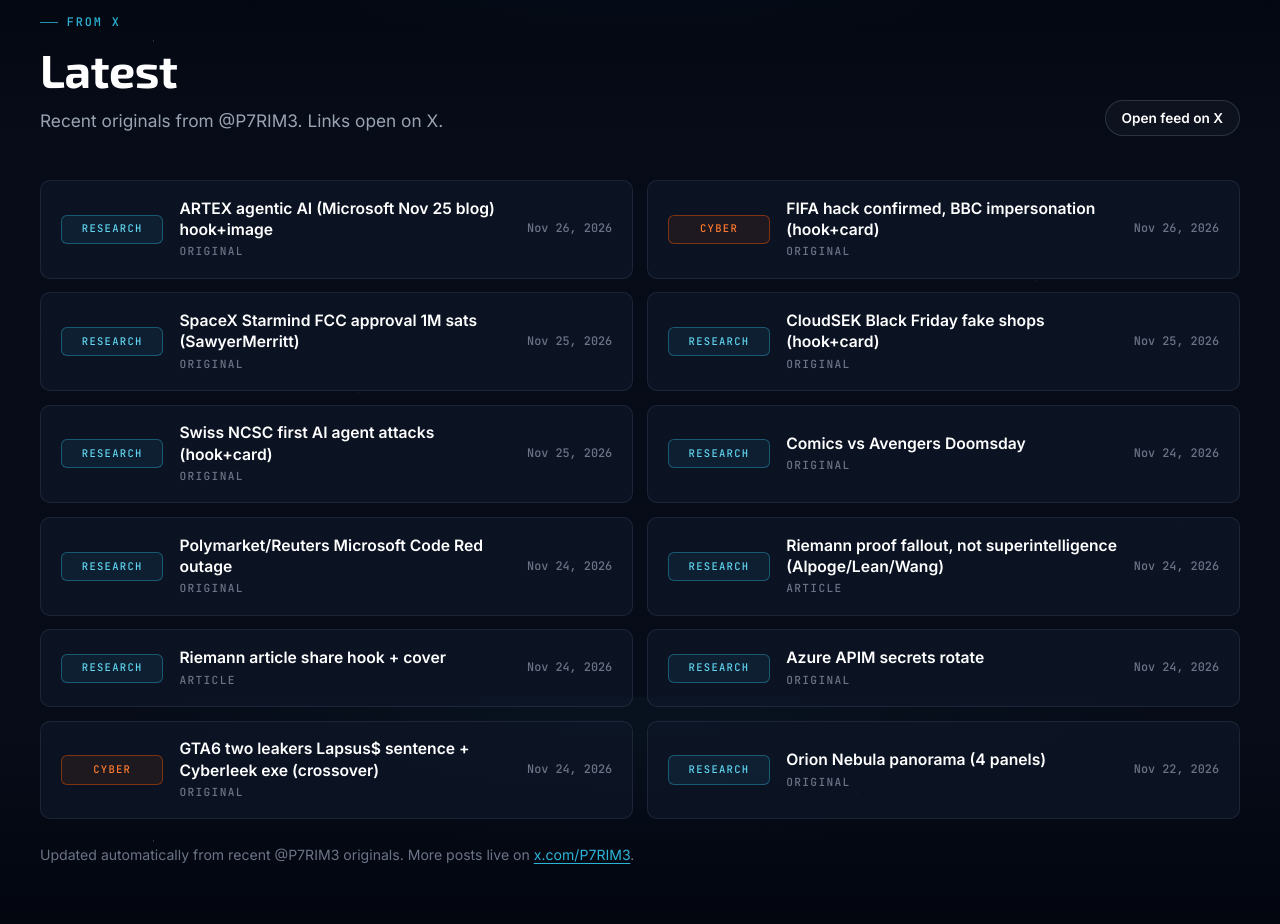
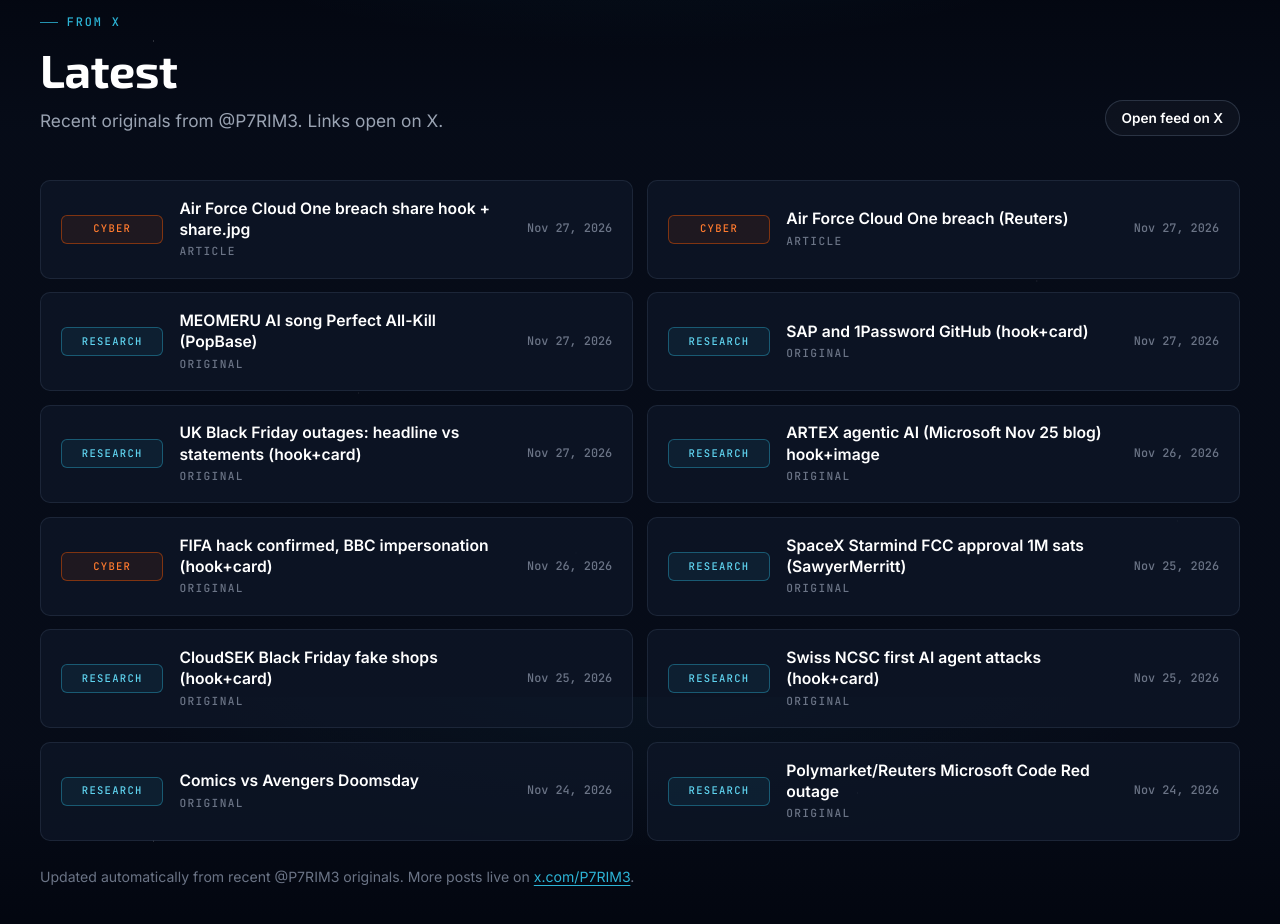
Before and after one commit to korvixprime/korvixprime.github.io, a plain HTML site: page index.html in a window 1280 px wide. Shown: the part 1703-2627 px from the top of the page. Drawn offline with Linux system fonts and the light colour scheme.

Commit message:
Update Latest

```diff
--- a/index.html
+++ b/index.html
@@ -131,6 +131,56 @@
 
         <ul class="latest-list">
           <li>
+            <a class="latest-item" href="https://x.com/P7RIM3/status/2126356085539787095" rel="noopener noreferrer">
+              <span class="desk-pill cyber">Cyber</span>
+              <span class="latest-body">
+                <strong>Air Force Cloud One breach share hook + share.jpg</strong>
+                <span>Article</span>
+              </span>
+              <time class="latest-meta" datetime="2026-11-27">Nov 27, 2026</time>
+            </a>
+          </li>
+          <li>
+            <a class="latest-item" href="https://x.com/P7RIM3/status/2126355885303693589" rel="noopener noreferrer">
+              <span class="desk-pill cyber">Cyber</span>
+              <span class="latest-body">
+                <strong>Air Force Cloud One breach (Reuters)</strong>
+                <span>Article</span>
+              </span>
+              <time class="latest-meta" datetime="2026-11-27">Nov 27, 2026</time>
+            </a>
+          </li>
+          <li>
+            <a class="latest-item" href="https://x.com/P7RIM3/status/2126332166346830282" rel="noopener noreferrer">
+              <span class="desk-pill research">Research</span>
+              <span class="latest-body">
+                <strong>MEOMERU AI song Perfect All-Kill (PopBase)</strong>
+                <span>Original</span>
+              </span>
+              <time class="latest-meta" datetime="2026-11-27">Nov 27, 2026</time>
+            </a>
+          </li>
+          <li>
+            <a class="latest-item" href="https://x.com/P7RIM3/status/2126329639979372694" rel="noopener noreferrer">
+              <span class="desk-pill research">Research</span>
+              <span class="latest-body">
+                <strong>SAP and 1Password GitHub (hook+card)</strong>
+                <span>Original</span>
+              </span>
+              <time class="latest-meta" datetime="2026-11-27">Nov 27, 2026</time>
+            </a>
+          </li>
+          <li>
+            <a class="latest-item" href="https://x.com/P7RIM3/status/2126312259677003990" rel="noopener noreferrer">
+              <span class="desk-pill research">Research</span>
+              <span class="latest-body">
+                <strong>UK Black Friday outages: headline vs statements (hook+card)</strong>
+                <span>Original</span>
+              </span>
+              <time class="latest-meta" datetime="2026-11-27">Nov 27, 2026</time>
+            </a>
+          </li>
+          <li>
             <a class="latest-item" href="https://x.com/P7RIM3/status/2125982067259543615" rel="noopener noreferrer">
               <span class="desk-pill research">Research</span>
               <span class="latest-body">
@@ -198,56 +248,6 @@
                 <span>Original</span>
               </span>
               <time class="latest-meta" datetime="2026-11-24">Nov 24, 2026</time>
-            </a>
-          </li>
-          <li>
-            <a class="latest-item" href="https://x.com/P7RIM3/status/2125257647704146291" rel="noopener noreferrer">
-              <span class="desk-pill research">Research</span>
-              <span class="latest-body">
-                <strong>Riemann proof fallout, not superintelligence (Alpoge/Lean/Wang)</strong>
-                <span>Article</span>
-              </span>
-              <time class="latest-meta" datetime="2026-11-24">Nov 24, 2026</time>
-            </a>
-          </li>
-          <li>
-            <a class="latest-item" href="https://x.com/P7RIM3/status/2125257830131532081" rel="noopener noreferrer">
-              <span class="desk-pill research">Research</span>
-              <span class="latest-body">
-                <strong>Riemann article share hook + cover</strong>
-                <span>Article</span>
-              </span>
-              <time class="latest-meta" datetime="2026-11-24">Nov 24, 2026</time>
-            </a>
-          </li>
-          <li>
-            <a class="latest-item" href="https://x.com/P7RIM3/status/2125232255488696823" rel="noopener noreferrer">
-              <span class="desk-pill research">Research</span>
-              <span class="latest-body">
-                <strong>Azure APIM secrets rotate</strong>
-                <span>Original</span>
-              </span>
-              <time class="latest-meta" datetime="2026-11-24">Nov 24, 2026</time>
-            </a>
-          </li>
-          <li>
-            <a class="latest-item" href="https://x.com/P7RIM3/status/2125224432713265526" rel="noopener noreferrer">
-              <span class="desk-pill cyber">Cyber</span>
-              <span class="latest-body">
-                <strong>GTA6 two leakers Lapsus$ sentence + Cyberleek exe (crossover)</strong>
-                <span>Original</span>
-              </span>
-              <time class="latest-meta" datetime="2026-11-24">Nov 24, 2026</time>
-            </a>
-          </li>
-          <li>
-            <a class="latest-item" href="https://x.com/P7RIM3/status/2124675545325601259" rel="noopener noreferrer">
-              <span class="desk-pill research">Research</span>
-              <span class="latest-body">
-                <strong>Orion Nebula panorama (4 panels)</strong>
-                <span>Original</span>
-              </span>
-              <time class="latest-meta" datetime="2026-11-22">Nov 22, 2026</time>
             </a>
           </li>
         </ul>
```
